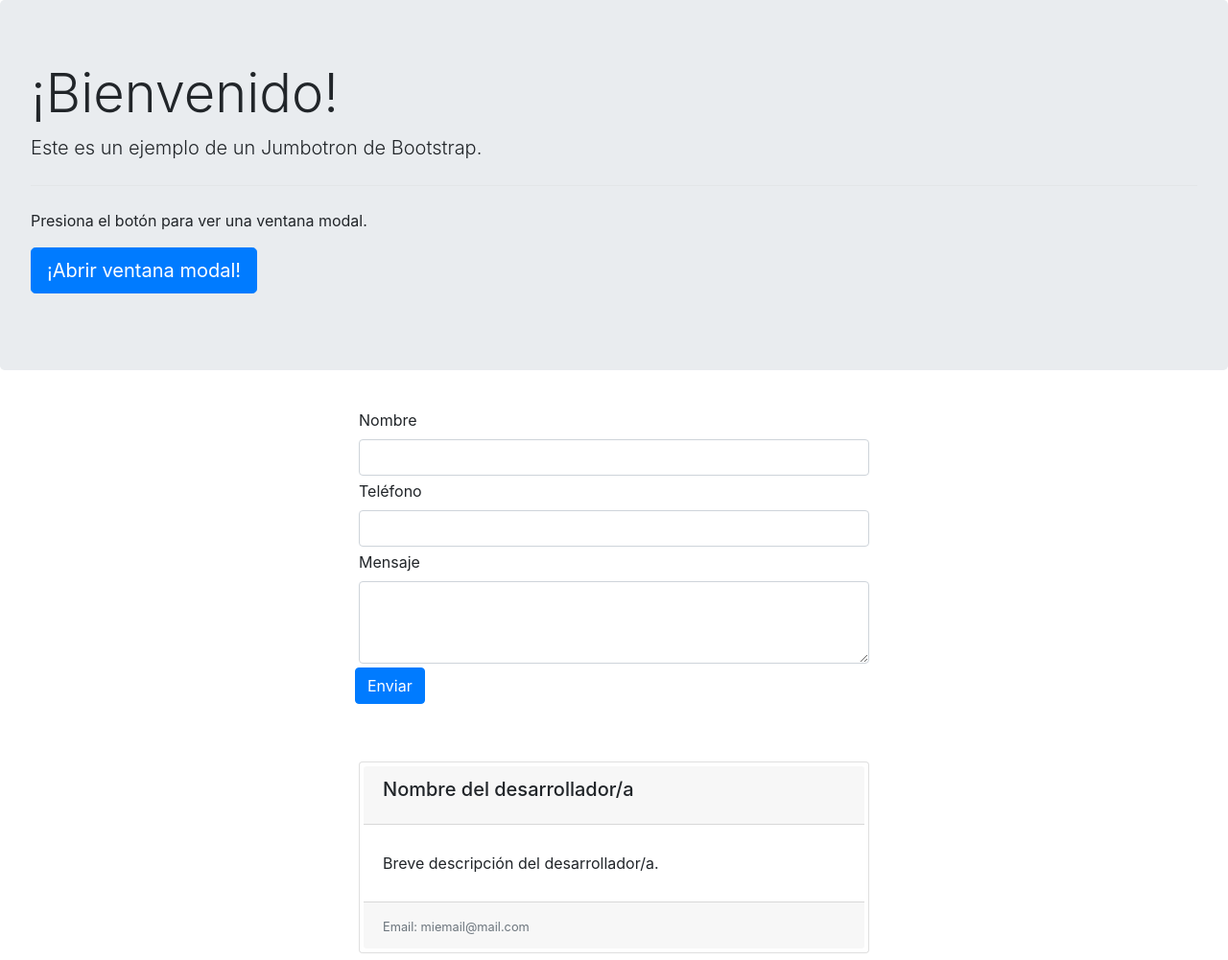
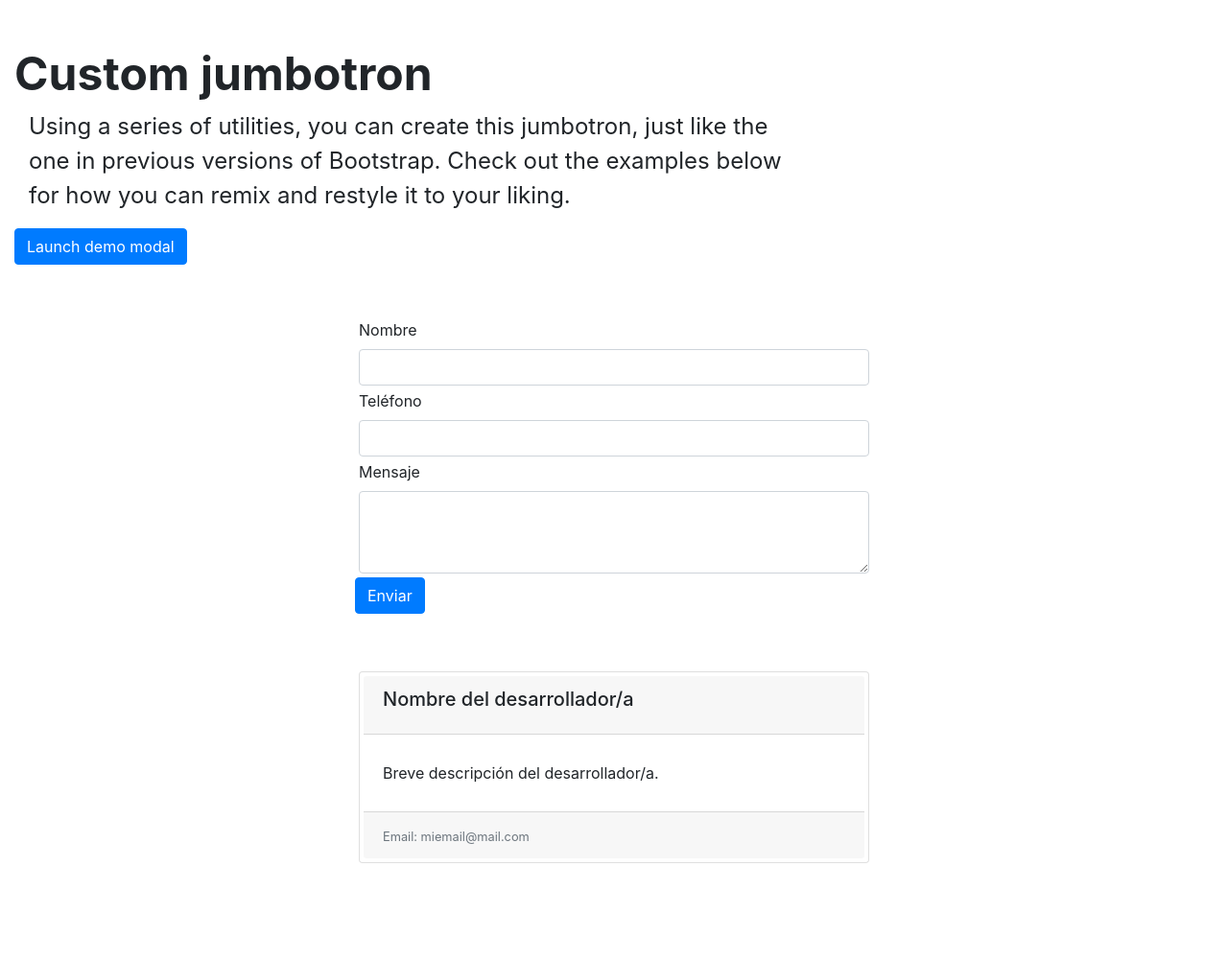
Before and after one commit to Malibu54/HTML-CSS, a plain HTML site: page 12-Otros-aspectos-bootsrap/Ejercicio/ejercicio.html in a window 1280 px wide. Shown: the whole page at 96% size. After the commit the page ends 908 px from the top, so only its background shows below. Drawn offline with nearby package versions, Linux system fonts and the light colour scheme; files that its build step writes are made by us from their sources.

Commit message:
//Jumbotron + Modal fixed

```diff
--- a/12-Otros-aspectos-bootsrap/Ejercicio/ejercicio.html
+++ b/12-Otros-aspectos-bootsrap/Ejercicio/ejercicio.html
@@ -1,23 +1,3 @@
-<!-- Crea un nuevo documento HTML con el título "Elementos de Interés en Bootstrap"
-
-Utilizando la página oficial getboostrap.com, añade la última versión de Bootstrap a este documento HTML
-
-Crea tres secciones
-
-En la primera sección crea un Jumbotron replicando el que realizamos en el vídeo
-
-El botón de llamada a la acción debe abrir una ventana modal
-
-En la segunda sección crea un formulario de contacto con los campos "nombre" (text), "teléfono" (number) y mensaje (textarea)
-
-En la tercera sección crea una tarjeta con tu perfil de desarrollador/a que contenga lo siguiente
-
-Tu nombre en el título
-
-Una breve descripción
-
-Tu email en el footer -->
-
 <!DOCTYPE html>
 <html lang="en">
   <head>
@@ -40,24 +20,25 @@ Tu email en el footer -->
   </head>
   <body>
     <!-- Bienvenida Seccion 1 -->
-    <div class="jumbotron">
-      <h1 class="display-4">¡Bienvenido!</h1>
-      <p class="lead">Este es un ejemplo de un Jumbotron de Bootstrap.</p>
-      <hr class="my-4" />
-      <p>Presiona el botón para ver una ventana modal.</p>
-      <p class="lead">
+    <div class="container-fluid py-5">
+      <h1 class="display-5 fw-bold">Custom jumbotron</h1>
+      <p class="col-md-8 fs-4">
+        Using a series of utilities, you can create this jumbotron, just like
+        the one in previous versions of Bootstrap. Check out the examples below
+        for how you can remix and restyle it to your liking.
+      </p>
+      <!-- Ventana modal Seccion 2 -->
+
       <button
         type="button"
-          class="btn btn-primary btn-lg"
+        class="btn btn-primary"
         data-toggle="modal"
-          data-target="#myModal"
+        data-target="#exampleModal"
       >
-          ¡Abrir ventana modal!
+        Launch demo modal
       </button>
-      </p>
-    </div>
 
-    <!-- Ventana modal Seccion 2 -->
+      <!-- Modal -->
       <div
         class="modal fade"
         id="exampleModal"
@@ -88,11 +69,15 @@ Tu email en el footer -->
               >
                 Close
               </button>
-            <button type="button" class="btn btn-primary">Save changes</button>
+              <button type="button" class="btn btn-primary">
+                Save changes
+              </button>
             </div>
           </div>
         </div>
       </div>
+    </div>
+
     <div class="container">
       <div class="row">
         <div class="col-md-6 mx-auto">
@@ -138,14 +123,8 @@ Tu email en el footer -->
       integrity="sha384-ENjdO4Dr2bkBIFxQpeoTz1HIcje39Wm4jDKdf19U8gI4ddQ3GYNS7NTKfAdVQSZe"
       crossorigin="anonymous"
     ></script>
-    <script
-    src="https://code.jquery.com/jquery-3.3.1.slim.min.js">
-  </script>
-    <script
-    src="https://cdnjs.cloudflare.com/ajax/libs/popper.js/1.14.7/umd/popper.min.js">
-  </script>
-    <script
-    src="https://stackpath.bootstrapcdn.com/bootstrap/4.3.1/js/bootstrap.min.js">
-  </script>
+    <script src="https://code.jquery.com/jquery-3.3.1.slim.min.js"></script>
+    <script src="https://cdnjs.cloudflare.com/ajax/libs/popper.js/1.14.7/umd/popper.min.js"></script>
+    <script src="https://stackpath.bootstrapcdn.com/bootstrap/4.3.1/js/bootstrap.min.js"></script>
   </body>
 </html>
```
Lines whose indentation alone changed are shown as unchanged.
